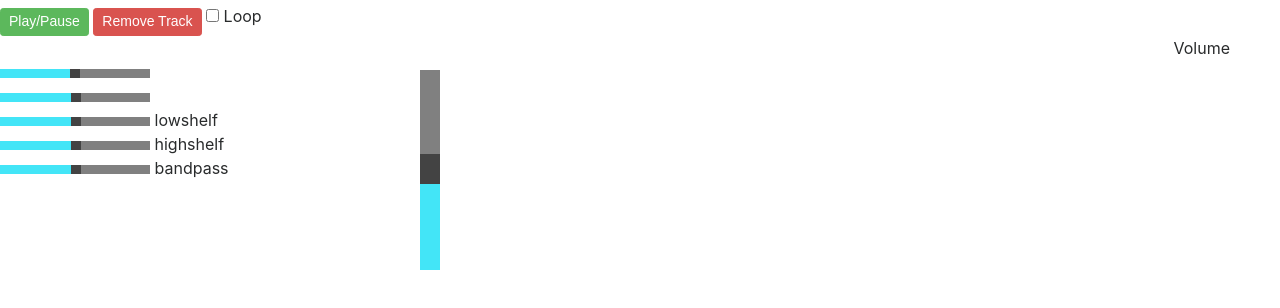
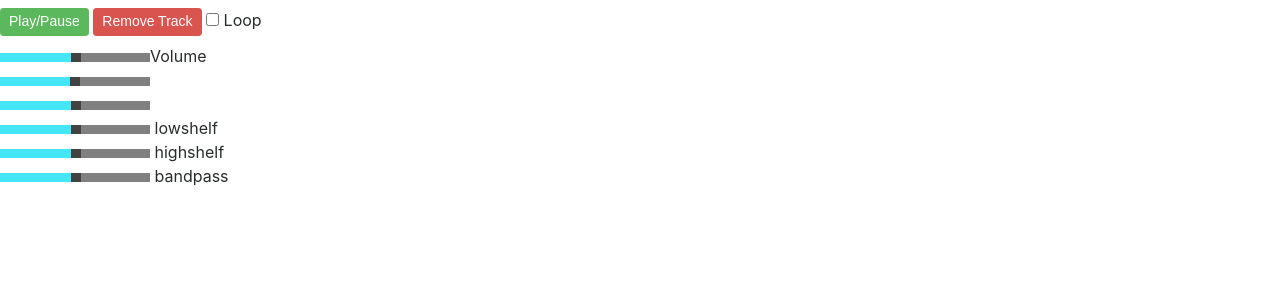
Before and after one commit to Butanding/AudioVideoTechnik, a website: page av_midi/html/AudioTrackTemplate.html in a window 1280 px wide. Drawn offline with Linux system fonts and the light colour scheme; files that its build step writes are made by us from their sources.

Commit message:
Finished everything

```diff
--- a/av_midi/css/style.css
+++ b/av_midi/css/style.css
@@ -12,7 +12,6 @@
     padding-left: 10px;
 }
 .video-equalizer {
-  height: 680px;
     margin-top:10px;
     border: #cdcdcd medium solid;
     border-radius: 10px;
--- a/av_midi/html/AudioTrackTemplate.html
+++ b/av_midi/html/AudioTrackTemplate.html
@@ -32,43 +32,7 @@
         box-shadow: -80px 0 0 80px #43e5f7;
       }
 
-      .volume-wrapper{
-        text-align: right;
-        margin-right: 50px;
-      }
 
-      .volume-wrapper input {
-        position:absolute;
-        top: 120px;
-        left: 420px;
-        width: 150px;
-        height: 20px;
-        transform-origin: 75px 75px;
-        transform: rotate(-90deg);
-        }
-
-        .volume-wrapper input[type='range'] {
-            overflow: hidden;
-            width: 200px;
-            -webkit-appearance: none;
-            background-color: grey;
-          }
-
-      .volume-wrapper input[type='range']::-webkit-slider-thumb {
-        width: 30px;
-        -webkit-appearance: none;
-        height: 30px;
-        cursor: ew-resize;
-        background: #434343;
-        box-shadow: -110px 0px 0 80px #43e5f7;
-      }
-
-      .volume-wrapper input[type='range']::-webkit-slider-runnable-track {
-        height: 20px;
-        -webkit-appearance: none;
-        color: #13bba4;
-        margin-top: -1px;
-      }
 
   }
 
@@ -78,11 +42,11 @@
   </div>
   <div id="controls">
     <!--Play Pause Button-->
-    <button id="audioPlayback" class="btn btn-success btn-sm mt-2" data-playing="false" role="switch" aria-checked="false">
+    <button id="audioPlayback" class="btn btn-success btn-sm mt-2 mb-2" data-playing="false" role="switch" aria-checked="false">
       <span>Play/Pause</span>
     </button>
     <!--Remove Track Button-->
-    <button id="removeTrack" class="btn btn-danger btn-sm mt-2" aria-checked="false">
+    <button id="removeTrack" class="btn btn-danger btn-sm mt-2 mb-2" aria-checked="false">
       <span>Remove Track</span>
     </button>
 
--- a/av_midi/index.js
+++ b/av_midi/index.js
@@ -60,12 +60,13 @@ function handleVideoURL(evt) {
     if (emptyVideoSlotCheck()) {
         let trackNumber = TrackManager.findFirstEmptyVideoTrack();
         //If manual URL, load Value from Input field
-        let url = document.getElementById("loadVideoURL").value;
+        let url = document.getElementById("loadVideoURL");
+
         //If random Button was pressed, select random Video
         if(evt.srcElement.getAttribute("id") == "random"){
             console.log("Random Video wird geladen");
             //Select random video Track from URL list and load Video
-            url = randomVideoURL[Math.floor(Math.random() * randomVideoURL.length+1)];
+            url = randomVideoURL[Math.floor(Math.random() * randomVideoURL.length)];
         }
         TrackManager.addVideoTrack(trackNumber, url);
         addVideoComponentToUI(TrackManager.getVideoTrack(trackNumber));
```
Also changed, not shown: av_midi/index.html (+1 -1 lines).
